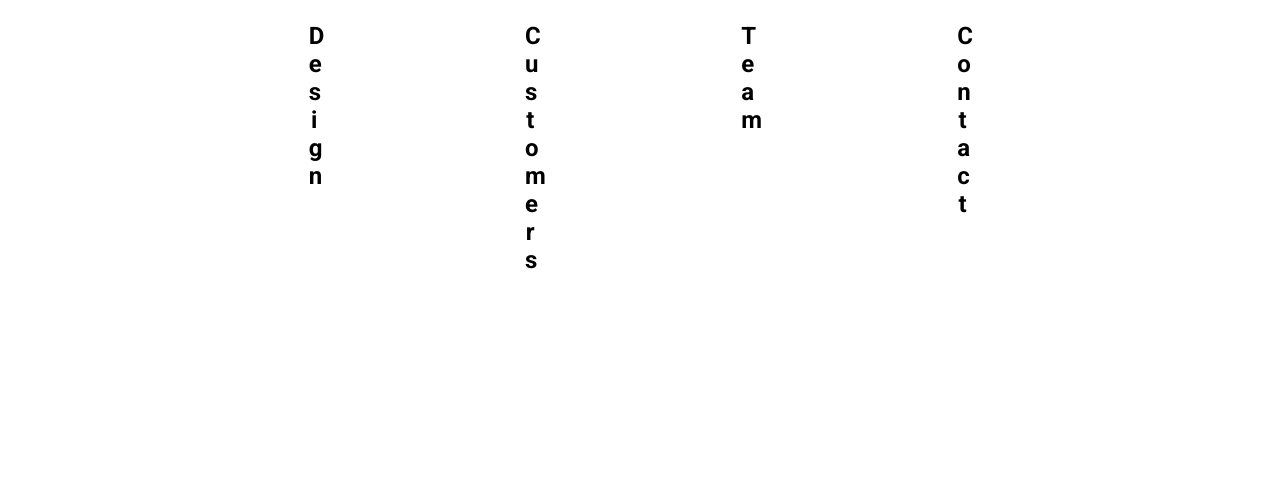
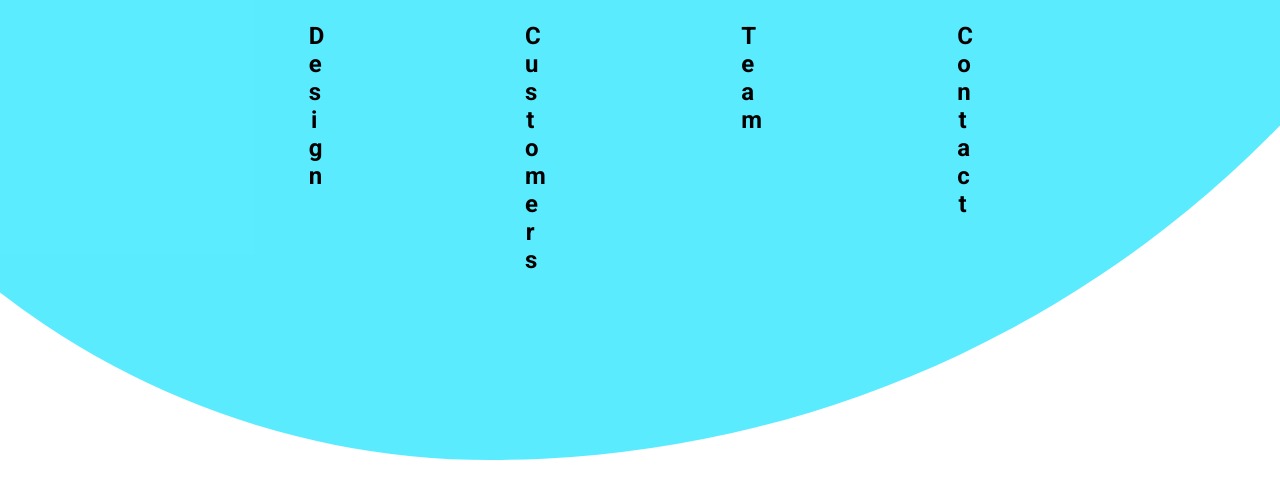
Before and after one commit to Ameer2000Mzori/Creeative-Design-Website, a website built with webpack: page src/index.html in a window 1280 px wide. Built offline with nearby package versions, Linux system fonts and the light colour scheme; a web font is replaced by a local one.

Commit message:
added styling to header deco 1

```diff
--- a/src/style.scss
+++ b/src/style.scss
@@ -121,7 +121,19 @@ body {
   text-align: center;
   align-items: center;
   justify-content: center;
+
+  .header-Deco-1 {
+    position: absolute;
+    background-color: rgba(50, 231, 255, 0.8);
+    width: 1900px;
+    height: 1900px;
+    top: -90rem;
+    z-index: -2;
+    animation: headerDeco 10s infinite linear; /* Adjust the duration as needed */
+    border-radius: 1100px 800px 1100px;
+  }
 }
+
 // header
 .header {
   height: 100vh;
```
Also changed, not shown: src/style.css, 1 other file.
